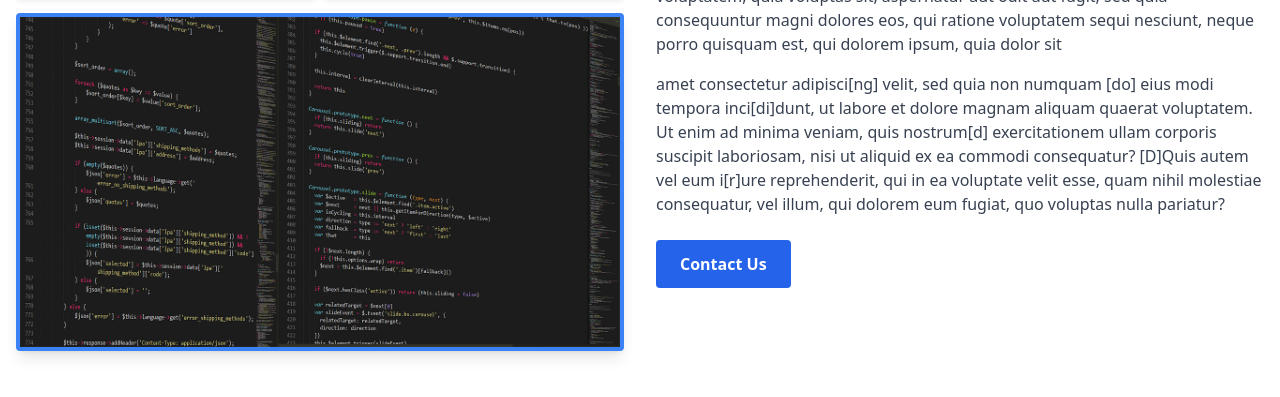
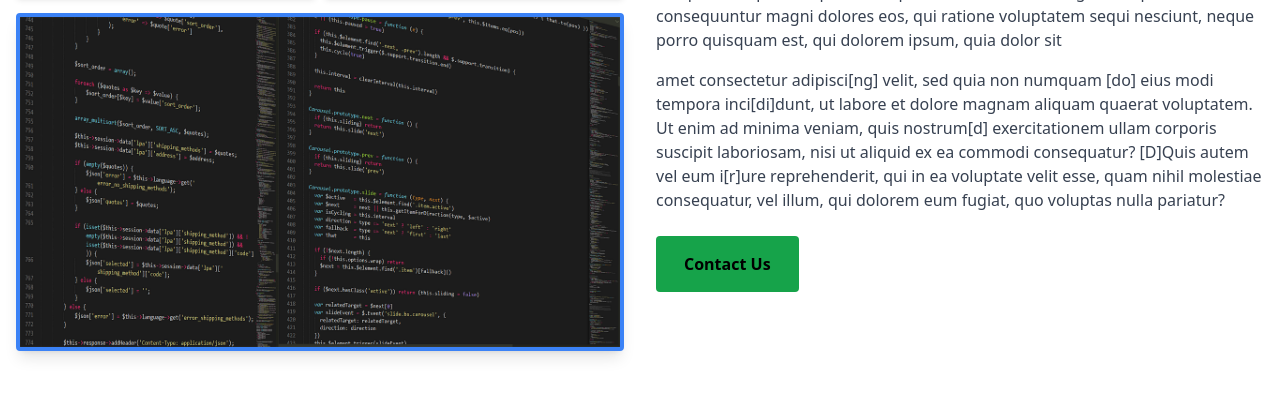
Before and after one commit to mdnadimweb/who-we-are-section-, a plain HTML site: page index.html in a window 1280 px wide. Shown: the part 243-640 px from the top of the page. Drawn offline with nearby package versions, Linux system fonts and the light colour scheme.

Commit message:
I have changed the button desing

```diff
--- a/index.html
+++ b/index.html
@@ -26,7 +26,7 @@
     <p class="text-gray-700 mb-6">
      amet consectetur adipisci[ng] velit, sed quia non numquam [do] eius modi tempora inci[di]dunt, ut labore et dolore magnam aliquam quaerat voluptatem. Ut enim ad minima veniam, quis nostrum[d] exercitationem ullam corporis suscipit laboriosam, nisi ut aliquid ex ea commodi consequatur? [D]Quis autem vel eum i[r]ure reprehenderit, qui in ea voluptate velit esse, quam nihil molestiae consequatur, vel illum, qui dolorem eum fugiat, quo voluptas nulla pariatur?
     </p>
-    <button class="bg-blue-600 text-white font-semibold px-6 py-3 rounded hover:bg-blue-700 transition">
+    <button class="bg-green-600 text-black font-semibold px-7 py-4 rounded hover:bg-red-700 transition">
       Contact Us
     </button>
   </div>
```
